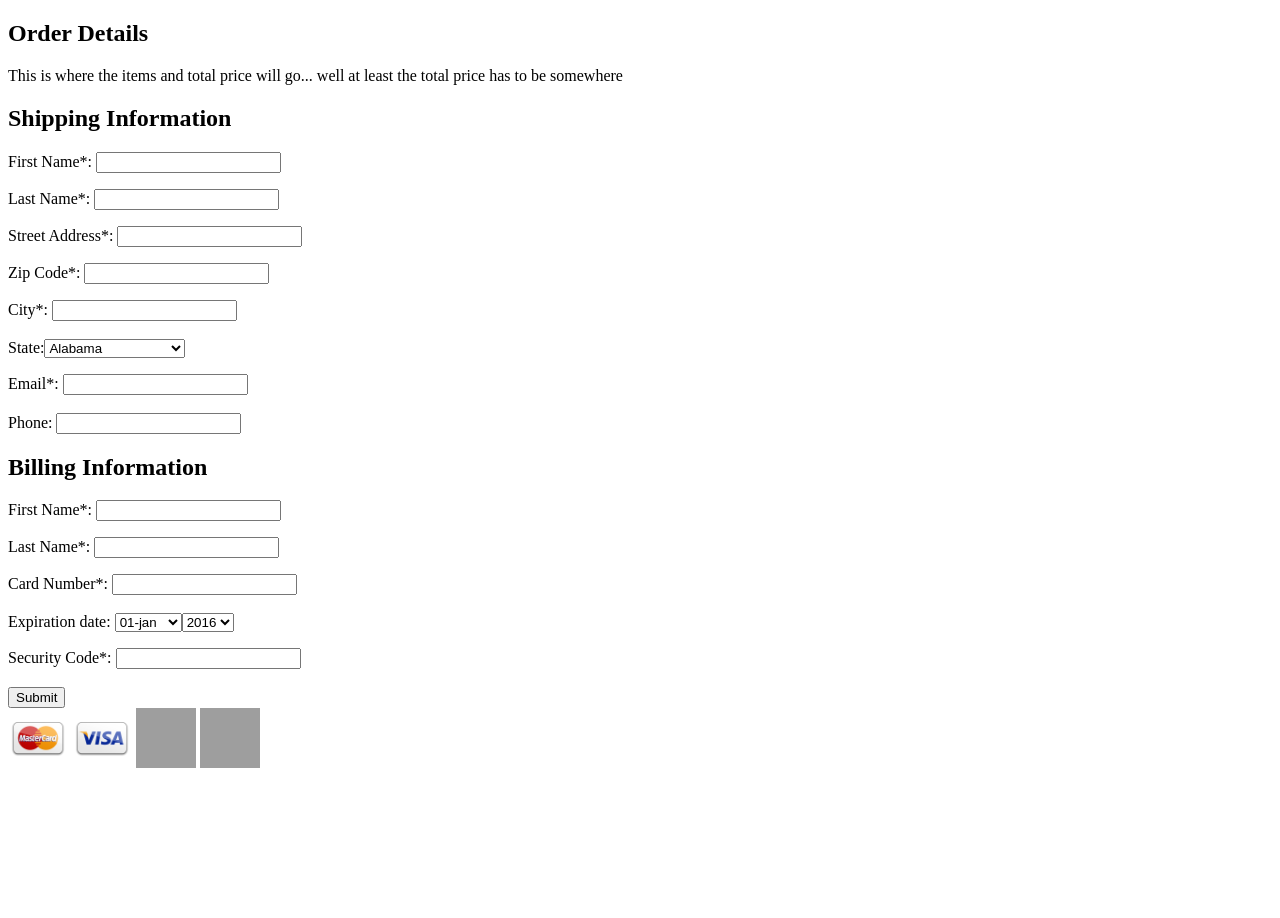
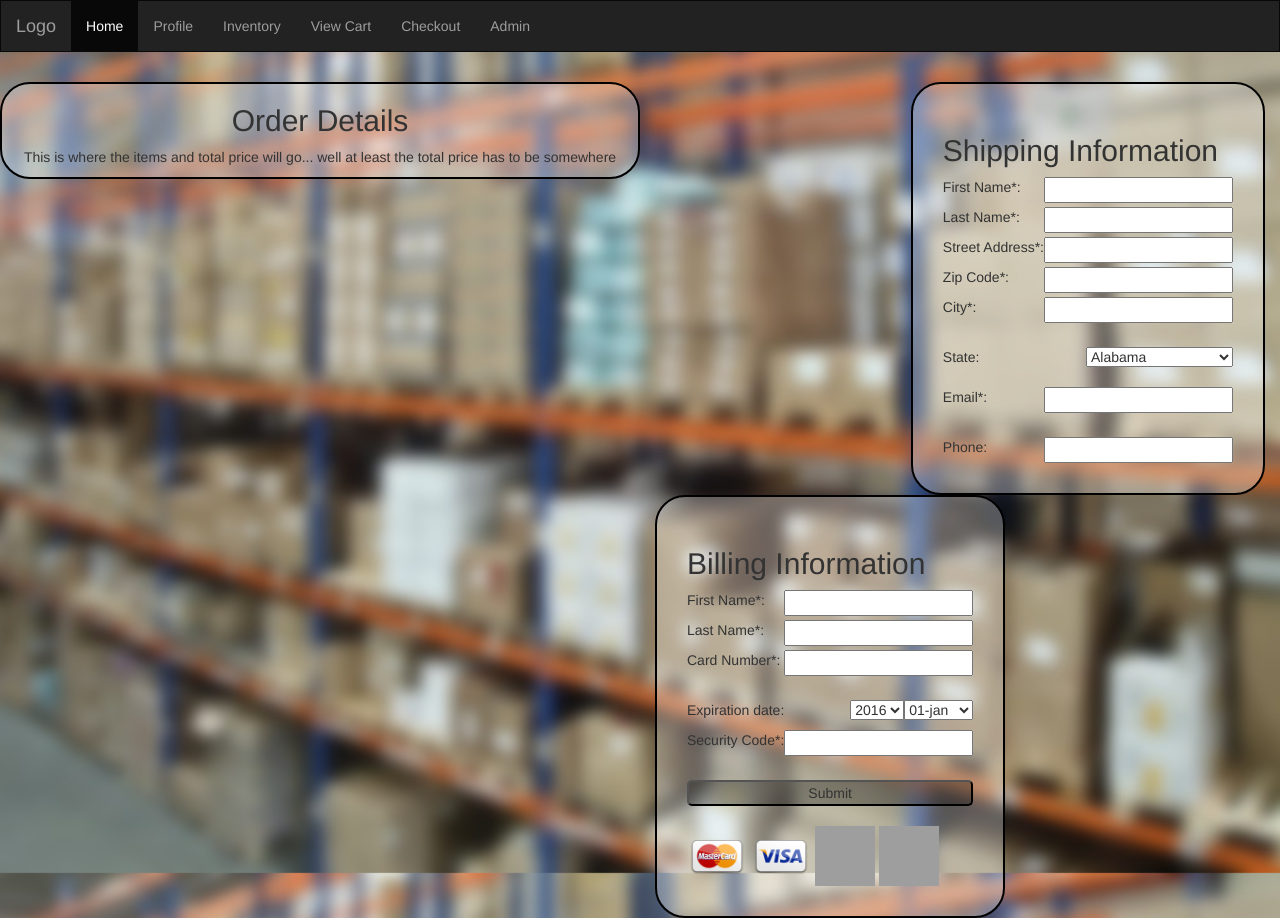
Before and after one commit to h3dg3-Wytch/shoppingCart, a Java web app: page /checkout.jsp in a window 1280 px wide. Before the commit the page ends 768 px from the top, so only its background shows below. Run offline with Tomcat 11, a stand-in JSP engine, Linux system fonts and the light colour scheme; a user stored in the database is signed in; some libraries are stand-ins or nearby versions; grey boxes are pictures that could not be loaded.

Commit message:
Style checkout.jsp, added navbar

```diff
--- a/src/main/webapp/checkout.jsp
+++ b/src/main/webapp/checkout.jsp
@@ -1,33 +1,153 @@
 <%@ page language="java" contentType="text/html; charset=US-ASCII"
     pageEncoding="US-ASCII"%>
-<!DOCTYPE html>
+<!DOCTYPE html PUBLIC "-//W3C//DTD HTML 4.01 Transitional//EN" "http://www.w3.org/TR/html4/loose.dtd">
 <html>
   <head>
+  	<meta charset="utf-8">
+  	<meta name="viewport" content="width=device-width, initial-scale=1">
+    <script src="https://maxcdn.bootstrapcdn.com/bootstrap/3.3.7/js/bootstrap.min.js"></script>
     <script src="https://ajax.googleapis.com/ajax/libs/jquery/3.1.1/jquery.min.js"></script>
     <script src="https://code.jquery.com/ui/1.12.1/jquery-ui.js"></script>
-    <script src = "/js/checkout.js"></script>
+    <script src = "js/checkout.js"></script>
+    <link rel="stylesheet" href="https://maxcdn.bootstrapcdn.com/bootstrap/3.3.7/css/bootstrap.min.css">
+    <style>
+	    html, body {
+			height: 100%;
+			width:100%;
+			/*display: flex;*/
+		}
+		body {
+	        background: url(images/stockroom.png) no-repeat center center fixed;
+	        -webkit-background-size: cover;
+	        -moz-background-size: cover;
+	        -o-background-size: cover;
+	        background-size: cover;
+	        /*justify-content:center;*/
+
+		}
+		.orderDetails{
+			width:50%;
+			margin-top:30px;
+			text-align: center;
+			border: 2px #000000 solid;
+			border-radius: 30px;
+			background:rgba(255,255,255,0.3);
+			float:left;
+		}
+		.container{
+			margin-top:30px;
+			width:50%;
+			display: flex;
+			align-self:center;
+	        flex-flow: row wrap;
+	        justify-content: space-between;
+		}
+		.formDiv {
+			height: auto;
+			padding: 30px;
+			border: 2px #000000 solid;
+			border-radius: 30px;
+			background:rgba(255,255,255,0.3);
+		}
+		input, select{
+			display:inline-block;
+			float:right;
+			width:auto;
+		}
+		button{
+			width:100%;
+			border-color: black;
+			border-radius:5px;
+			padding-top,padding-bottom: 5px;
+			margin-top:10px;
+			background:rgba(0,0,0,0.3);
+			font-size: 14px;
+		}
+	    /* Remove the navbar's default margin-bottom and rounded borders */
+	    .navbar {
+	      margin-bottom: 0;
+	      border-radius: 0;
+	    }
+
+	    /* Add a gray background color and some padding to the footer */
+	    footer {
+	      background-color: #f2f2f2;
+	      padding: 25px;
+	    }
+
+	    input[type=checkbox], input[type=radio] {
+	      vertical-align: middle;
+	      position: relative;
+	      bottom: 1px;
+	    }
+
+	    input[type=radio] {
+	      bottom: 2px;
+	    }
+
+	    #inputs{
+	        margin: 5px;
+	    }
+
+	    .row{
+	        padding: 5px;
+	    }
+	  }
+  </style>
   </head>
+  <body>
+  <nav class="navbar navbar-inverse">
+  <div class="container-fluid">
+    <div class="navbar-header">
+      <button type="button" class="navbar-toggle" data-toggle="collapse" data-target="#myNavbar">
+        <span class="icon-bar"></span>
+        <span class="icon-bar"></span>
+        <span class="icon-bar"></span>
+      </button>
+      <a class="navbar-brand" href="#">Logo</a>
+    </div>
+    <div class="collapse navbar-collapse" id="myNavbar">
+      <ul class="nav navbar-nav">
+        <li class="active"><a href="">Home</a></li>
+        <li><a href="Profile">Profile</a></li>
+        <li><a href="/inventory.jsp">Inventory</a></li>
+        <li><a href="/viewCart.jsp">View Cart</a></li>
+        <li><a href="/checkout.jsp">Checkout</a></li>
+        <%
+            String adminTag = "";
+            if(session.getAttribute("admin").equals("true")){
+                adminTag ="<li><a href='/admin.jsp'>Admin</a></li>";
+            }
+        %>
+        <%= adminTag %>
+      </ul>
+    </div>
+  </div>
+</nav>
 
-  <body>
-
-    <div>
+    <div class = "orderDetails">
       <h2>Order Details</h2>
       <p>This is where the items and total price will go... well at least the total price has to be somewhere</p>
    	</div>
-
-    <div>
+	<div class = "container">
+	    <div class = "formDiv">
 	      <h2>Shipping Information</h2>
 	      <form>
+
+	        First Name*: <input type="text" id = "shipFirstName" name="shipFirstName">
 	        <p id = "shipFirstNameError" style="color:red;"></p>
-        First Name*: <input type="text" id = "shipFirstName" name="shipFirstName"><br>
+
+	        Last Name*: <input type="text" id = "shipLastName" name="shipLastName">
 	        <p id = "shipLastnameError" style="color:red;"></p>
-        Last Name*: <input type="text" id = "shipLastName" name="shipLastName"><br>
+
+	        Street Address*: <input type="text" id = "streetAddress" name="streetAddress">
 	        <p id = "addressError" style="color:red;"></p>
-        Street Address*: <input type="text" id = "streetAddress" name="streetAddress"><br>
+
+	        Zip Code*: <input type="text" id = "zipCode" name="zipCode">
 	        <p id = "zipCodeError" style="color:red;"></p>
-        Zip Code*: <input type="text" id = "zipCode" name="zipCode"><br>
-        <p id = "cityError" style="color:red;"></p>
-        City*: <input type="text" id = "city" name="city"><br><br>
+
+	        City*: <input type="text" id = "city" name="city">
+	        <p id = "cityError" style="color:red;"></p><br>
 	        State:<select>
 		         <option value="AL">Alabama</option>
 		         <option value="AK">Alaska</option>
@@ -82,22 +202,26 @@
 	           <option value="WY">Wyoming</option>
 	         </select>
 	         <br>
+	         <br>
 
-        <p id = "emailError" style="color:red;"></p>
-        Email*: <input type="text" id = "email" name="email"><br><br>
+
+	        Email*: <input type="text" id = "email" name="email">
+	        <p id = "emailError" style="color:red;"></p><br>
 	        Phone: <input type="text" id = "phone" name="phone"><br>
 	      </form>
 	    </div>
 
-    <div>
+	    <div class = "formDiv">
 	      <h2>Billing Information</h2>
 	      <form>
+
+	        First Name*: <input type="text"  id = "billFirstName" name="billFirstName">
 	         <p id = "billFirstNameError" style="color:red;"></p>
-        First Name*: <input type="text"  id = "billFirstName" name="billFirstName"><br>
+
+	        Last Name*: <input type="text" id = "billLastName" name="billLastName">
 	        <p id = "billLastNameError" style="color:red;"></p>
-        Last Name*: <input type="text" id = "billLastName" name="billLastName"><br>
-        <p id = "cardError" style="color:red;"></p>
-        Card Number*: <input type="text" id = "cardNumber" name="cardNumber"><br><br>
+
+	        Card Number*: <input type="text" id = "cardNumber" name="cardNumber"><p id = "cardError" style="color:red;"></p><br>
 	        Expiration date: <select>
 	          <option value="jan">01-jan</option>
 	          <option value="feb">02-feb</option>
@@ -128,6 +252,7 @@
 	        Security Code*: <input type="text" id = "securityCode" name="securityCode"><br><br>
 	        <button type="button"onclick="validateForm(this.form)">Submit</button>
 	      </form>
+	      <br>
 	      <div>
 	        <img id = "mastercardImage" src="/images/mastercard.png"style="width:60px;height:60px;">
 	        <img id = "visaImage" src="/images/visa.png"style="width:60px;height:60px;">
@@ -135,6 +260,6 @@
 	        <img id = "discoverImage" src="/images/discover.png"style="width:60px;height:60px;">
 	      </div>
 	    </div>
+	</div>
   </body>
-
 </html>
```
Lines whose indentation alone changed are shown as unchanged.
